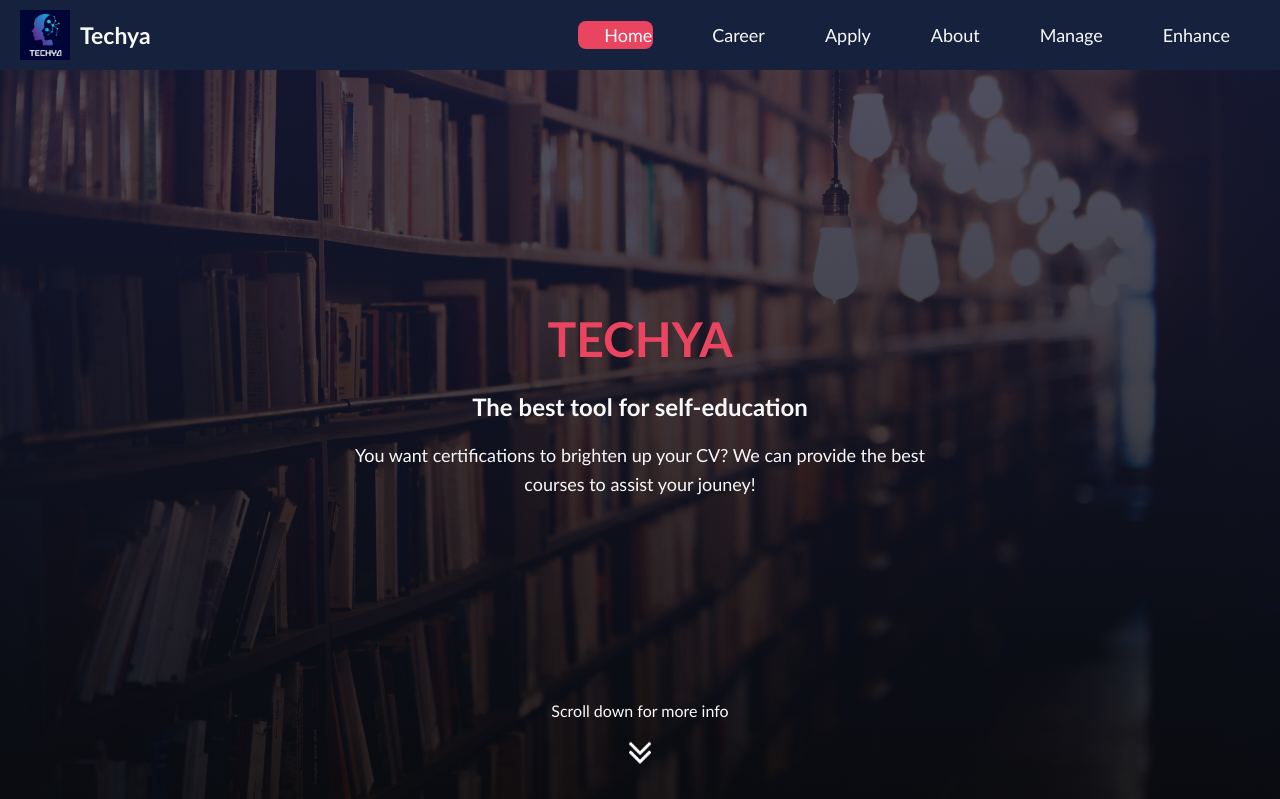
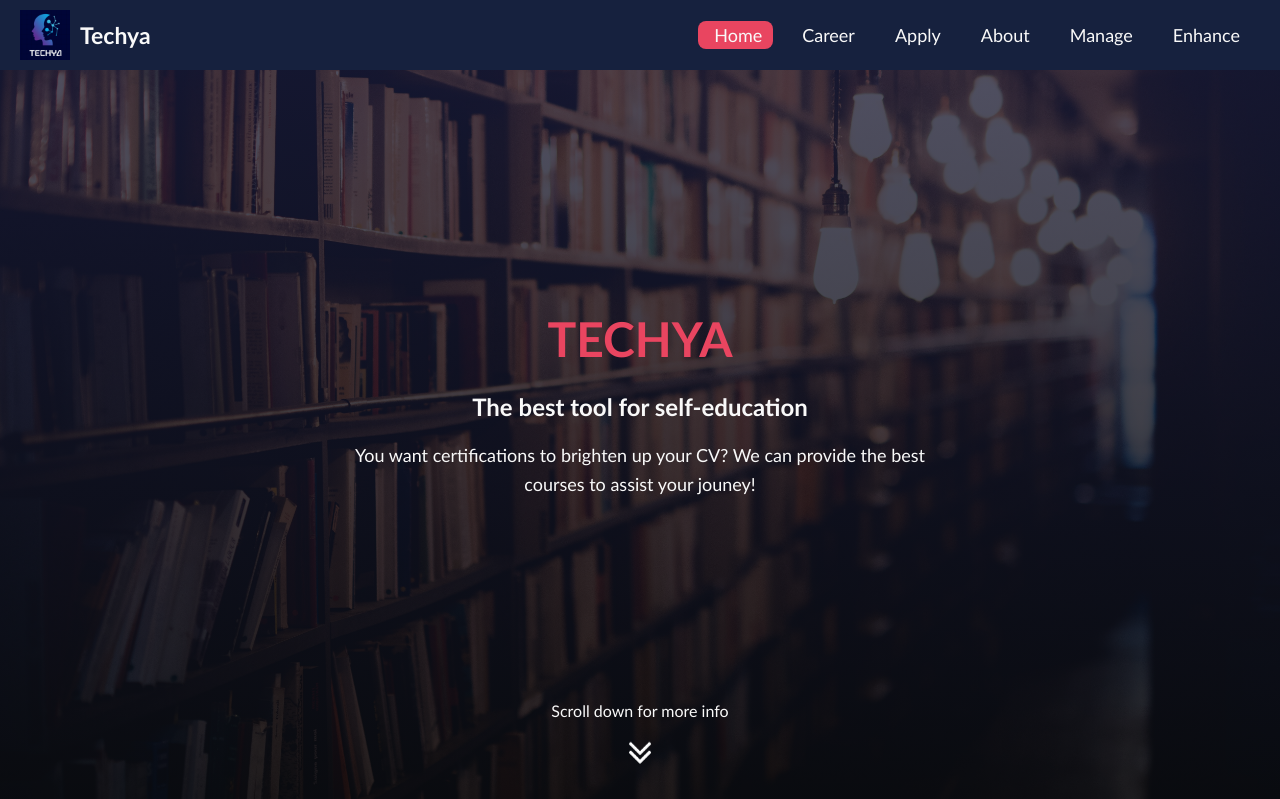
Before and after one commit to OpenHLE/Web-Project, a PHP site: page /index.php in a window 1280 px wide. Shown: the top 799 px of the page. Run offline with PHP 8.4, Linux system fonts and the light colour scheme.

Commit message:
Update style.css

```diff
--- a/style/style.css
+++ b/style/style.css
@@ -9,7 +9,7 @@
 
 * {
     margin: 0;
-    padding: 0;
+padding: 0;
     box-sizing: border-box;
     font-family: Calibri, sans-serif, Arial;
 }
@@ -78,7 +78,7 @@ nav ul{
     padding: 0;
 }
 nav ul li {
-    padding: 0 15px;
+    padding: 0 5px;
     margin: 0 0;
     display: inline-block;
     position: relative;
@@ -120,8 +120,6 @@ footer {
     flex-wrap: wrap;
     justify-content: space-evenly;
     position: relative;
-    left: 0;
-    bottom: 0;
     color: white;
 }
 
```
